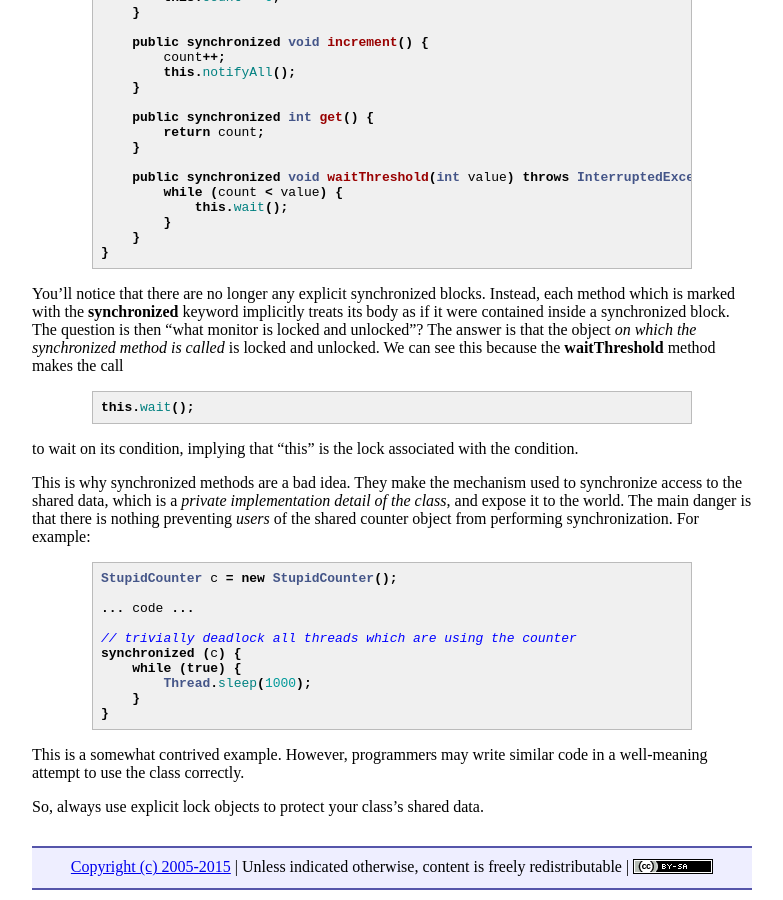
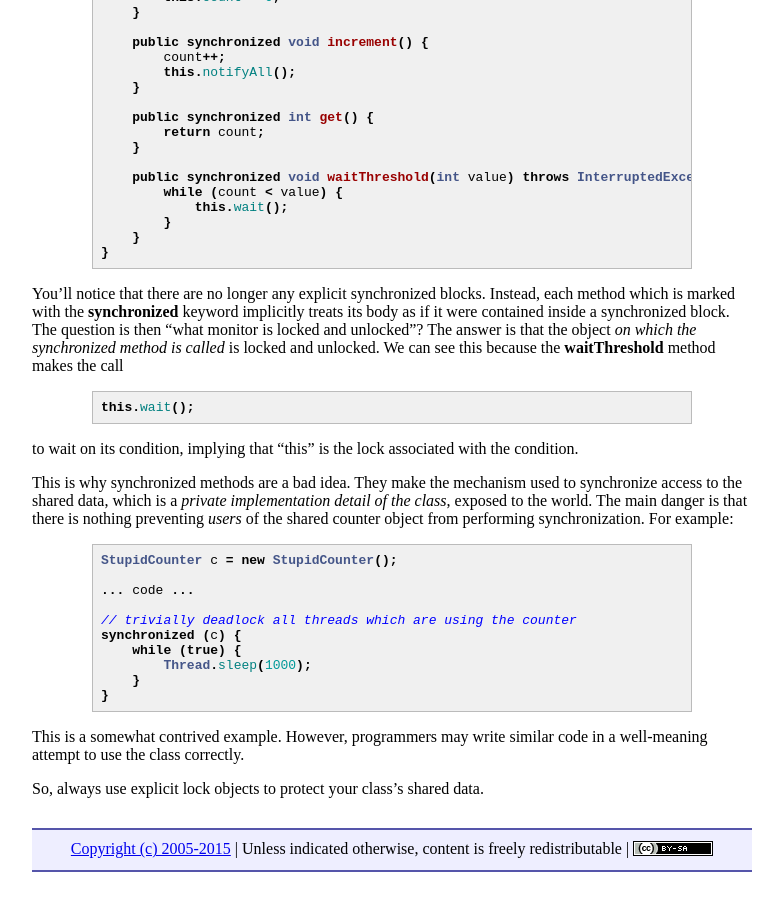
Before and after one commit to ycpcs/cs365-spring2015, a Jekyll site: the page built from lectures/lecture12.md, in a window 1280 px wide and 900 px high, scrolled down 2994 px. Shown: the whole window, without its empty margins (248-1031 px from the left). Built offline with Jekyll 4.4.1, drawn with Linux system fonts in a browser that asks for light colours; Markdown is read by kramdown in place of the engine named in the settings.

Commit message:
fix phrasing

```diff
--- a/lectures/lecture12.md
+++ b/lectures/lecture12.md
@@ -188,7 +188,7 @@ this.wait();
 
 to wait on its condition, implying that "this" is the lock associated with the condition.
 
-This is why synchronized methods are a bad idea. They make the mechanism used to synchronize access to the shared data, which is a *private implementation detail of the class*, and expose it to the world. The main danger is that there is nothing preventing *users* of the shared counter object from performing synchronization. For example:
+This is why synchronized methods are a bad idea. They make the mechanism used to synchronize access to the shared data, which is a *private implementation detail of the class*, exposed to the world. The main danger is that there is nothing preventing *users* of the shared counter object from performing synchronization. For example:
 
 {% highlight java %}
 StupidCounter c = new StupidCounter();
```
